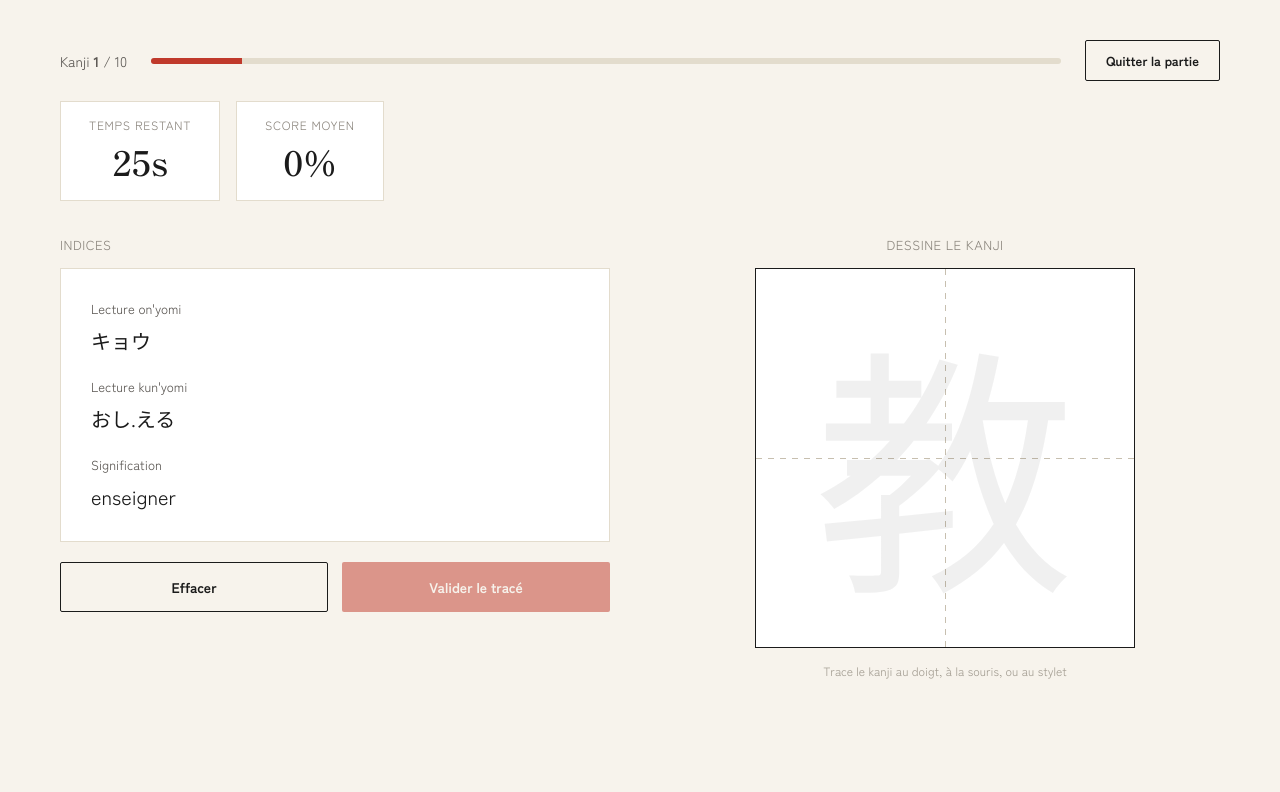
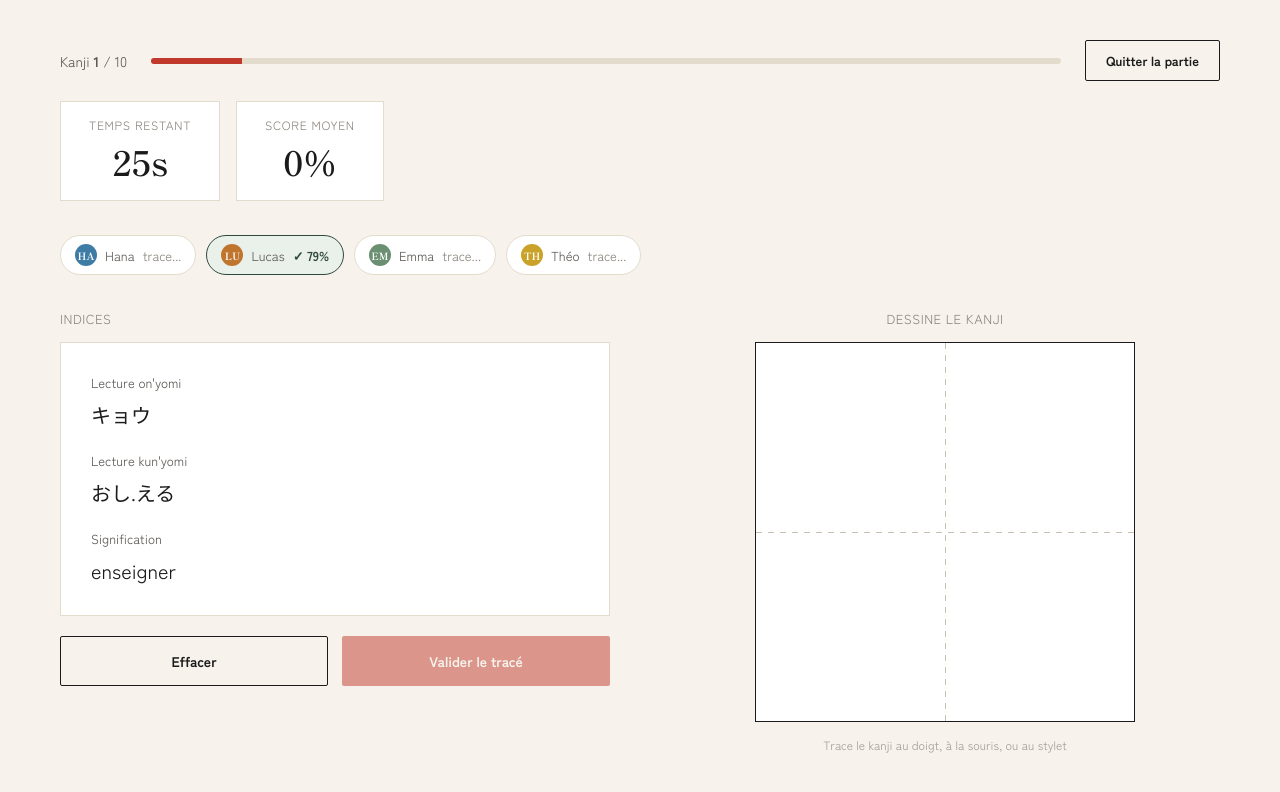
Before and after one commit to Damidvp/kanji-game, a React (Vite) app in the folder frontend/: page /lobby/1/ecriture in a window 1280 px wide. Shown: the top 792 px of the page. Built offline with nearby package versions, Linux system fonts and the light colour scheme.

Commit message:
Writing: remove reference kanji watermark, add multiplayer preview (players, waiting, auto-advance)
Co-Authored-By: Claude Sonnet 5 <noreply@anthropic.com>

```diff
--- a/frontend/src/screens/WritingScreen.module.css
+++ b/frontend/src/screens/WritingScreen.module.css
@@ -83,6 +83,79 @@
   color: var(--color-accent);
 }
 
+.playersStrip {
+  display: flex;
+  gap: 10px;
+  flex-wrap: wrap;
+  margin-bottom: 34px;
+}
+
+.playerChip {
+  display: flex;
+  align-items: center;
+  gap: 8px;
+  border: 1px solid var(--color-border);
+  background: var(--color-white);
+  padding: 8px 14px;
+  border-radius: var(--radius-pill);
+  font-size: 13px;
+  color: var(--color-text-secondary);
+}
+
+.playerChipAnswered {
+  border-color: var(--color-success-border);
+  background: var(--color-success-bg);
+}
+
+.playerChipLeft {
+  border-color: var(--color-border);
+  background: #f0ece4;
+  opacity: 0.6;
+}
+
+.playerChipNameLeft {
+  text-decoration: line-through;
+}
+
+.playerChipAvatar {
+  width: 22px;
+  height: 22px;
+  border-radius: 50%;
+  color: #fff;
+  display: flex;
+  align-items: center;
+  justify-content: center;
+  font-size: 10px;
+  font-weight: 700;
+  font-family: var(--font-serif);
+}
+
+.playerChipStatus {
+  color: var(--color-text-tertiary);
+}
+
+.playerChipAnswered .playerChipStatus {
+  color: var(--color-success-border);
+  font-weight: 700;
+}
+
+.playerChipLeft .playerChipStatus {
+  color: var(--color-text-tertiary);
+  font-weight: 700;
+}
+
+.waitingNote {
+  margin-top: 16px;
+  font-size: 13px;
+  color: var(--color-text-tertiary);
+}
+
+.autoAdvanceNote {
+  font-size: 12px;
+  color: var(--color-text-tertiary);
+  font-variant-numeric: tabular-nums;
+}
+
 .body {
   display: grid;
   grid-template-columns: 1fr 1fr;
@@ -137,7 +210,10 @@
 
 .nextRow {
   margin-top: 20px;
-  text-align: right;
+  display: flex;
+  align-items: center;
+  justify-content: flex-end;
+  gap: 16px;
 }
 
 .canvasColumn {
@@ -171,19 +247,6 @@
   right: 0;
   height: 1px;
   background: repeating-linear-gradient(to right, #c7bfaf 0 6px, transparent 6px 12px);
-}
-
-.referenceKanji {
-  position: absolute;
-  inset: 0;
-  display: flex;
-  align-items: center;
-  justify-content: center;
-  font-family: var(--font-serif);
-  font-size: 260px;
-  color: var(--color-ink);
-  opacity: 0.06;
-  pointer-events: none;
 }
 
 .canvas {
--- a/frontend/src/screens/WritingScreen.tsx
+++ b/frontend/src/screens/WritingScreen.tsx
@@ -3,8 +3,13 @@ import type { PointerEvent as ReactPointerEvent } from 'react'
 import { useLocation, useNavigate, useParams } from 'react-router-dom'
 import { Button } from '../components/Button'
 import { buildWritingRounds } from '../mocks/kanji'
+import { mockLobbyPlayers } from '../mocks/lobby'
 import type { JlptLevelId } from '../mocks/jlptLevels'
 import styles from './WritingScreen.module.css'
+
+// Les autres joueurs du salon (mock) : même simulation que le Quiz Kanji, pour prévisualiser
+// le comportement "on attend tout le monde" du futur mode multijoueur réel.
+const botPlayers = mockLobbyPlayers.filter((p) => !p.isYou)
 
 interface WritingLocationState {
   levels?: JlptLevelId[]
@@ -17,6 +22,13 @@ const DEFAULT_QUESTION_COUNT = 10
 const DEFAULT_TIME_PER_QUESTION = 30
 const URGENT_THRESHOLD_SECONDS = 5
 const CANVAS_SIZE = 380
+const AUTO_ADVANCE_SECONDS = 10
+const LEAVE_CHANCE = 0.08
+
+interface BotResult {
+  status: 'answered' | 'left'
+  score: number
+}
 
 // Heuristique V1 (sans HanziWriter/KanjiVG) : on compare les pixels tracés par le joueur à
 // ceux du kanji imprimé en police Shippori Mincho, en offscreen. Ce n'est PAS une vraie
@@ -68,10 +80,14 @@ export function WritingScreen() {
   const [rounds, setRounds] = useState(() => buildWritingRounds(levels, questionCount))
   const [index, setIndex] = useState(0)
   const [validated, setValidated] = useState(false)
+  const [timedOut, setTimedOut] = useState(false)
   const [lastScore, setLastScore] = useState<number | null>(null)
   const [scores, setScores] = useState<number[]>([])
   const [hasDrawn, setHasDrawn] = useState(false)
   const [timeLeft, setTimeLeft] = useState(timePerQuestion)
+  const [botAnswers, setBotAnswers] = useState<Record<string, BotResult>>({})
+  const [leftPlayerIds, setLeftPlayerIds] = useState<Set<string>>(new Set())
+  const [autoAdvanceLeft, setAutoAdvanceLeft] = useState<number | null>(null)
 
   const canvasRef = useRef<HTMLCanvasElement>(null)
   const drawingRef = useRef(false)
@@ -80,10 +96,12 @@ export function WritingScreen() {
   const current = rounds[index]
   const finished = index >= rounds.length
   const isLastRound = index === rounds.length - 1
-  const showReference = current && (current.jlptLevel === 'N5' || current.jlptLevel === 'N4')
   const averageScore = scores.length
     ? Math.round(scores.reduce((sum, s) => sum + s, 0) / scores.length)
     : 0
+  const botsResolved = botPlayers.filter((p) => p.id in botAnswers)
+  const allBotsResolved = botsResolved.length === botPlayers.length
+  const canAdvance = validated && (allBotsResolved || timedOut)
 
   useEffect(() => {
     setTimeLeft(timePerQuestion)
@@ -96,6 +114,7 @@ export function WritingScreen() {
       setTimeLeft((t) => {
         if (t <= 1) {
           clearInterval(timer)
+          setTimedOut(true)
           validateStroke()
           return 0
         }
@@ -105,6 +124,66 @@ export function WritingScreen() {
     return () => clearInterval(timer)
     // eslint-disable-next-line react-hooks/exhaustive-deps
   }, [index, validated])
+
+  // Simule les autres joueurs du salon : chacun termine son tracé avec un délai aléatoire, ou
+  // quitte la partie (~8% de chance) — un joueur ayant quitté ne participe plus aux kanji suivants.
+  useEffect(() => {
+    setBotAnswers(() => {
+      const initial: Record<string, BotResult> = {}
+      botPlayers.forEach((p) => {
+        if (leftPlayerIds.has(p.id)) initial[p.id] = { status: 'left', score: 0 }
+      })
+      return initial
+    })
+    const maxDelayMs = Math.max(1200, timePerQuestion * 1000 - 1500)
+    const timeouts = botPlayers
+      .filter((p) => !leftPlayerIds.has(p.id))
+      .map((p) => {
+        const delay = 800 + Math.random() * maxDelayMs
+        return setTimeout(() => {
+          if (Math.random() < LEAVE_CHANCE) {
+            setLeftPlayerIds((prev) => new Set(prev).add(p.id))
+            setBotAnswers((prev) => ({ ...prev, [p.id]: { status: 'left', score: 0 } }))
+            return
+          }
+          const score = Math.round(35 + Math.random() * 60)
+          setBotAnswers((prev) => ({ ...prev, [p.id]: { status: 'answered', score } }))
+        }, delay)
+      })
+    return () => timeouts.forEach(clearTimeout)
+    // eslint-disable-next-line react-hooks/exhaustive-deps
+  }, [index])
+
+  // Quand le temps est écoulé, on force la résolution des joueurs restants (minuteur commun).
+  useEffect(() => {
+    if (!timedOut) return
+    setBotAnswers((prev) => {
+      const next = { ...prev }
+      botPlayers.forEach((p) => {
+        if (!(p.id in next)) next[p.id] = { status: 'answered', score: 0 }
+      })
+      return next
+    })
+  }, [timedOut])
+
+  // Si personne (l'hôte) ne clique sur "Kanji suivant", on avance automatiquement au bout de
+  // quelques secondes pour ne pas bloquer toute la salle.
+  useEffect(() => {
+    if (!canAdvance) {
+      setAutoAdvanceLeft(null)
+      return
+    }
+    setAutoAdvanceLeft(AUTO_ADVANCE_SECONDS)
+    const interval = setInterval(() => {
+      setAutoAdvanceLeft((t) => (t !== null && t > 1 ? t - 1 : 0))
+    }, 1000)
+    return () => clearInterval(interval)
+  }, [canAdvance])
+
+  useEffect(() => {
+    if (autoAdvanceLeft === 0) nextRound()
+    // eslint-disable-next-line react-hooks/exhaustive-deps
+  }, [autoAdvanceLeft])
 
   function getCanvasPoint(e: ReactPointerEvent<HTMLCanvasElement>) {
     const canvas = canvasRef.current!
@@ -161,6 +240,7 @@ export function WritingScreen() {
   function nextRound() {
     setIndex((i) => i + 1)
     setValidated(false)
+    setTimedOut(false)
     setLastScore(null)
     setHasDrawn(false)
   }
@@ -169,6 +249,7 @@ export function WritingScreen() {
     setRounds(buildWritingRounds(levels, questionCount))
     setIndex(0)
     setValidated(false)
+    setTimedOut(false)
     setLastScore(null)
     setScores([])
     setHasDrawn(false)
@@ -242,6 +323,28 @@ export function WritingScreen() {
         </div>
       </div>
 
+      <div className={styles.playersStrip}>
+        {botPlayers.map((p) => {
+          const result = botAnswers[p.id]
+          const hasLeft = result?.status === 'left'
+          const hasAnswered = result?.status === 'answered'
+          let chipClass = styles.playerChip
+          if (hasAnswered) chipClass = `${styles.playerChip} ${styles.playerChipAnswered}`
+          if (hasLeft) chipClass = `${styles.playerChip} ${styles.playerChipLeft}`
+          return (
+            <div key={p.id} className={chipClass}>
+              <span className={styles.playerChipAvatar} style={{ background: p.color }}>
+                {p.initials}
+              </span>
+              <span className={hasLeft ? styles.playerChipNameLeft : undefined}>{p.name}</span>
+              <span className={styles.playerChipStatus}>
+                {hasLeft ? '✕ A quitté' : hasAnswered ? `✓ ${result.score}%` : 'trace...'}
+              </span>
+            </div>
+          )
+        })}
+      </div>
+
       <div className={styles.body}>
         <div>
           <div className={styles.sectionLabel}>INDICES</div>
@@ -266,8 +369,19 @@ export function WritingScreen() {
             <div className={styles.scoreNote}>{lastScore}% de ressemblance</div>
           )}
 
-          {validated && (
+          {validated && !canAdvance && (
+            <div className={styles.waitingNote}>
+              En attente des autres joueurs... ({botsResolved.length}/{botPlayers.length})
+            </div>
+          )}
+
+          {canAdvance && (
             <div className={styles.nextRow}>
+              {autoAdvanceLeft !== null && (
+                <span className={styles.autoAdvanceNote}>
+                  Passage automatique dans {autoAdvanceLeft}s
+                </span>
+              )}
               <Button variant="primary" onClick={nextRound}>
                 {isLastRound ? 'Voir les résultats →' : 'Kanji suivant →'}
               </Button>
@@ -280,7 +394,6 @@ export function WritingScreen() {
           <div className={styles.canvasFrame}>
             <div className={styles.guideVertical} />
             <div className={styles.guideHorizontal} />
-            {showReference && <div className={styles.referenceKanji}>{current.character}</div>}
             <canvas
               ref={canvasRef}
               width={CANVAS_SIZE}
```
